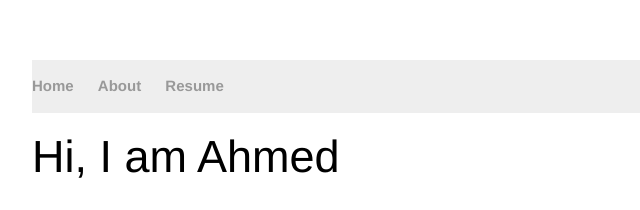
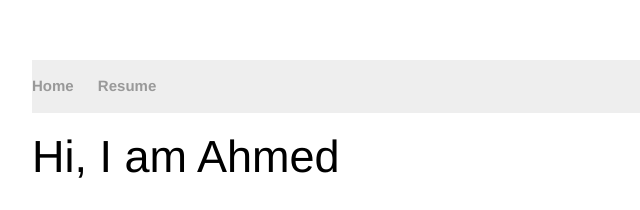
Before and after one commit to aajaafar97/aajaafar97, a plain HTML site: page index.html in a window 1280 px wide. Shown: the top 210 px of the page, 160-800 px from the left. Drawn offline with nearby package versions, Linux system fonts and the light colour scheme.

Commit message:
reMOVE ABOUT

```diff
--- a/index.html
+++ b/index.html
@@ -14,7 +14,6 @@
    <nav>
      <ul>
        <li><a href='.'>Home</a></li>
-       <li><a href="./about.html">About</a></li>
        <li><a href="./resume.html">Resume</a></li>
      </ul>
    </nav>
```
